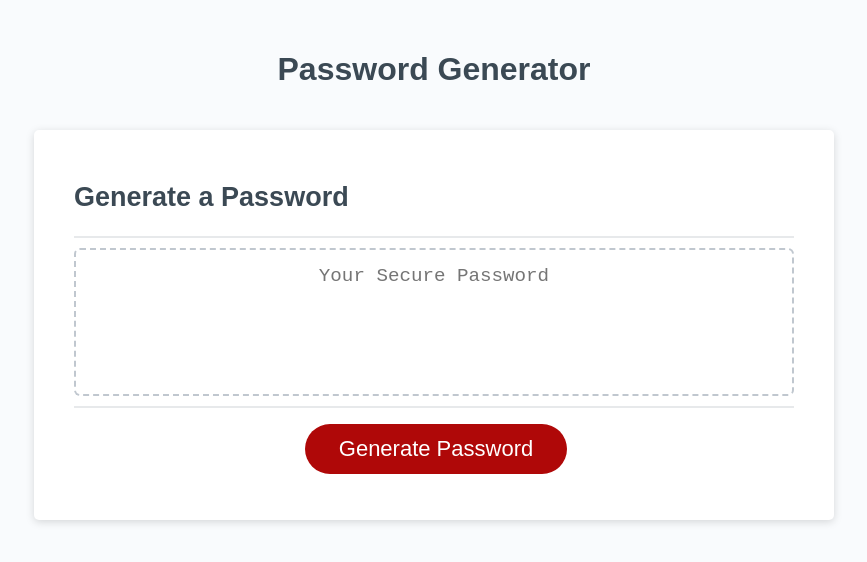
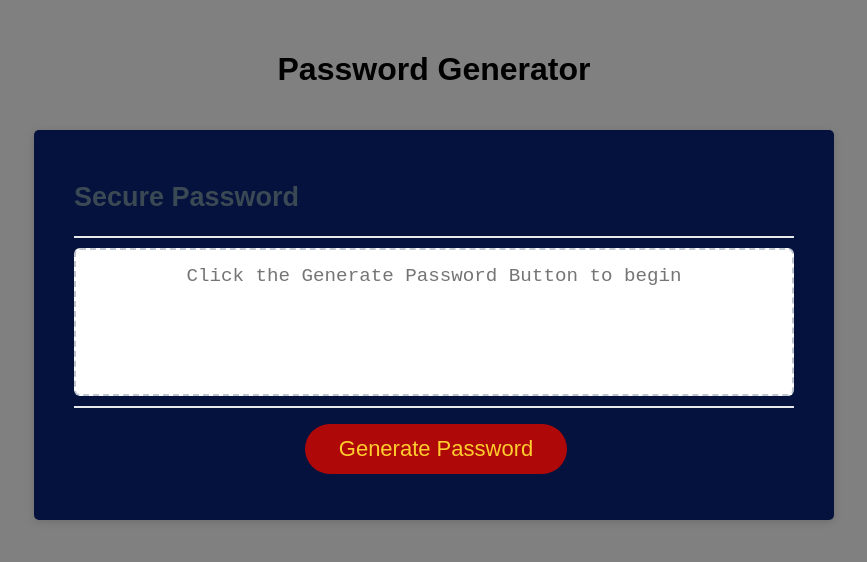
Before and after one commit to YJPuk/PasswordGenerator, a plain HTML site: page Develop/index.html in a window 1280 px wide. Shown: the whole page, without its empty margins (206-1073 px from the left). Drawn offline with Linux system fonts and the light colour scheme.

Commit message:
changed wording to make it more understandable, changed colors for a darker theme to be easy on the eyes

```diff
--- a/Develop/index.html
+++ b/Develop/index.html
@@ -14,13 +14,13 @@
       </header>
       <div class="card">
         <div class="card-header">
-          <h2>Generate a Password</h2>
+          <h2>Secure Password</h2>
         </div>
         <div class="card-body">
           <textarea
             readonly
             id="password"
-            placeholder="Your Secure Password"
+            placeholder="Click the Generate Password Button to begin"
             aria-label="Generated Password"
           ></textarea>
         </div>
--- a/Develop/style.css
+++ b/Develop/style.css
@@ -14,7 +14,7 @@ body,
 
 body {
   font-family: sans-serif;
-  background-color: #f9fbfd;
+  background-color: #808080;
 }
 
 .wrapper {
@@ -27,11 +27,11 @@ header {
   text-align: center;
   padding: 20px;
   padding-top: 0px;
-  color: hsl(206, 17%, 28%);
+  color: hsl(0, 0%, 0%);
 }
 
 .card {
-  background-color: hsl(0, 0%, 100%);
+  background-color: hsl(226, 85%, 13%);
   border-radius: 5px;
   border-width: 1px;
   box-shadow: rgba(0, 0, 0, 0.15) 0px 2px 8px 0px;
@@ -78,7 +78,7 @@ header {
   border-radius: 25px;
   box-shadow: rgba(0, 0, 0, 0.1) 0px 1px 6px 0px rgba(0, 0, 0, 0.2) 0px 1px 1px
     0px;
-  color: hsl(0, 0%, 100%);
+  color: hsl(46, 100%, 59%);
   display: inline-block;
   font-size: 22px;
   line-height: 22px;
```
